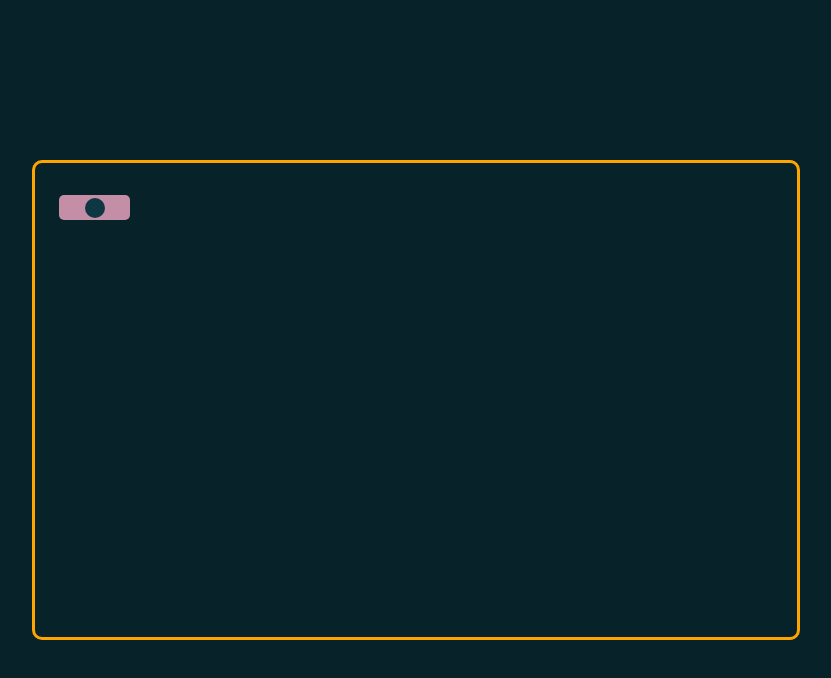
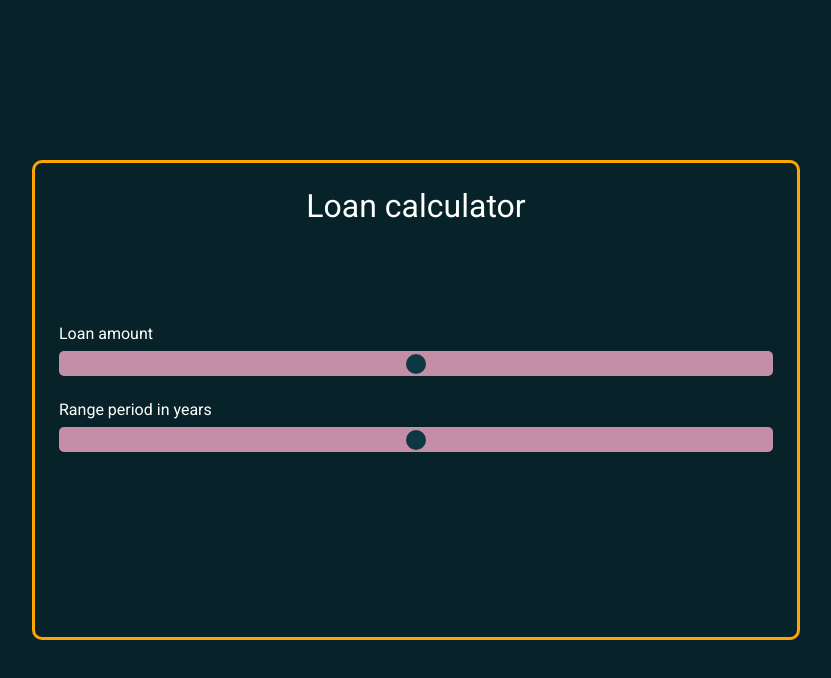
Before and after one commit to LadyLockheed/loan-cost-calculator, a React (Vite) app: page / in a window 1280 px wide. Shown: the top 678 px of the page, without its empty margins (224-1055 px from the left). Built offline with nearby package versions, Linux system fonts and the light colour scheme.

Commit message:
Added props to slider

```diff
--- a/src/App.jsx
+++ b/src/App.jsx
@@ -1,15 +1,36 @@
-
-import './App.css'
-import Slider from './Components/Rangeslider/Slider'
+import { useState } from 'react';
+import Slider from './Components/Rangeslider/Slider';
+import './App.css';
+import './Components/Rangeslider/SliderWrapper.css'
 
 function App() {
-
-
+  const [amount, setAmount] = useState();
+  const [periodRange, setPeriodRange] = useState();
+console.log(amount)
+console.log(periodRange)
   return (
-    <div className='main-container'>
-      <Slider/>
+    <div className="main-container">
+    <h1>Loan calculator</h1>
+      <div className='slider-wrapper'>
+        <Slider
+          value={amount}
+          setValue={setAmount}
+          min={'20000'}
+          max={'200000'}
+          step={'10000'}
+          label={'Loan amount'}
+          />
+        <Slider
+          value={periodRange}
+          setValue={setPeriodRange}
+          min={'2'}
+          max={'10'}
+          step={'1'}
+          label={'Range period in years'}
+          />
+      </div>
     </div>
-  )
+  );
 }
 
-export default App
+export default App;
--- a/src/Components/Rangeslider/Slider.jsx
+++ b/src/Components/Rangeslider/Slider.jsx
@@ -1,21 +1,26 @@
-import { useState } from 'react'
 import './SliderStyle.css'
 
-const Slider = () => {
+const Slider = (props) => {
 
-    const [value, setValue] =useState()
+    const {
+        value,
+        setValue,
+        min,
+        max,
+        step,
+        label } = props
 
     return <>
+            <label for='range'>{label}</label>
                 <input
                 type='range'
                 className='slider'
-                min='20000'
-                max='200000'
-                step='10000'
+                id='range'
+                min={min}
+                max={max}
+                step={step}
                 value={value}
-                    onChange={({ target: { value: radius } }) => {
-                        setValue(radius);
-                    }}
+                onChange={(e)=> setValue(e.target.value)}
                 />
             </>
 
```
